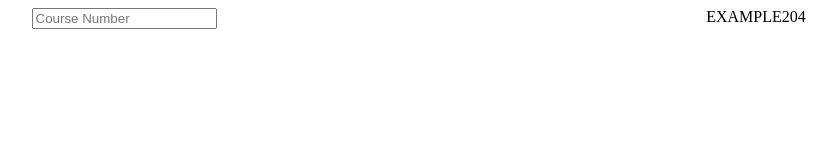
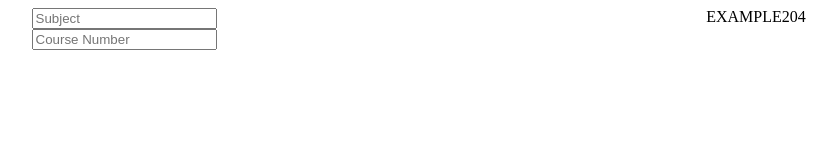
Before and after one commit to nmautz/RegistrationWebsite, a plain HTML site: page find_classes_page/find_classes.html in a window 1280 px wide. Shown: the whole page, without its empty margins (200-1037 px from the left). Drawn offline with Linux system fonts and the light colour scheme.

Commit message:
basic html/css done

```diff
--- a/find_classes_page/find_classes.html
+++ b/find_classes_page/find_classes.html
@@ -14,6 +14,7 @@
         <div class="content">
 
             <div class="search-parameters-container">
+                <input class="text-input" type="text" placeholder="Subject">
                 <input class="text-input" type="text" placeholder="Course Number">
             </div>
 
```
